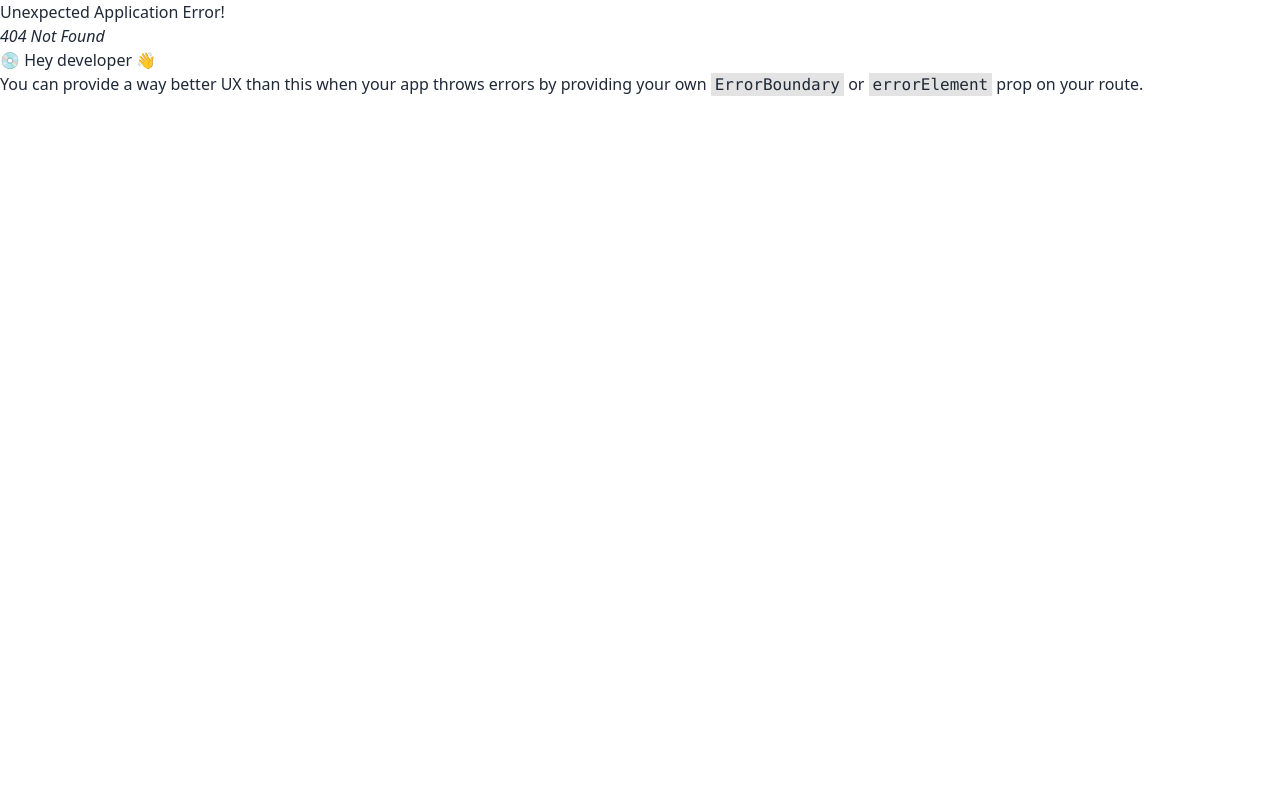
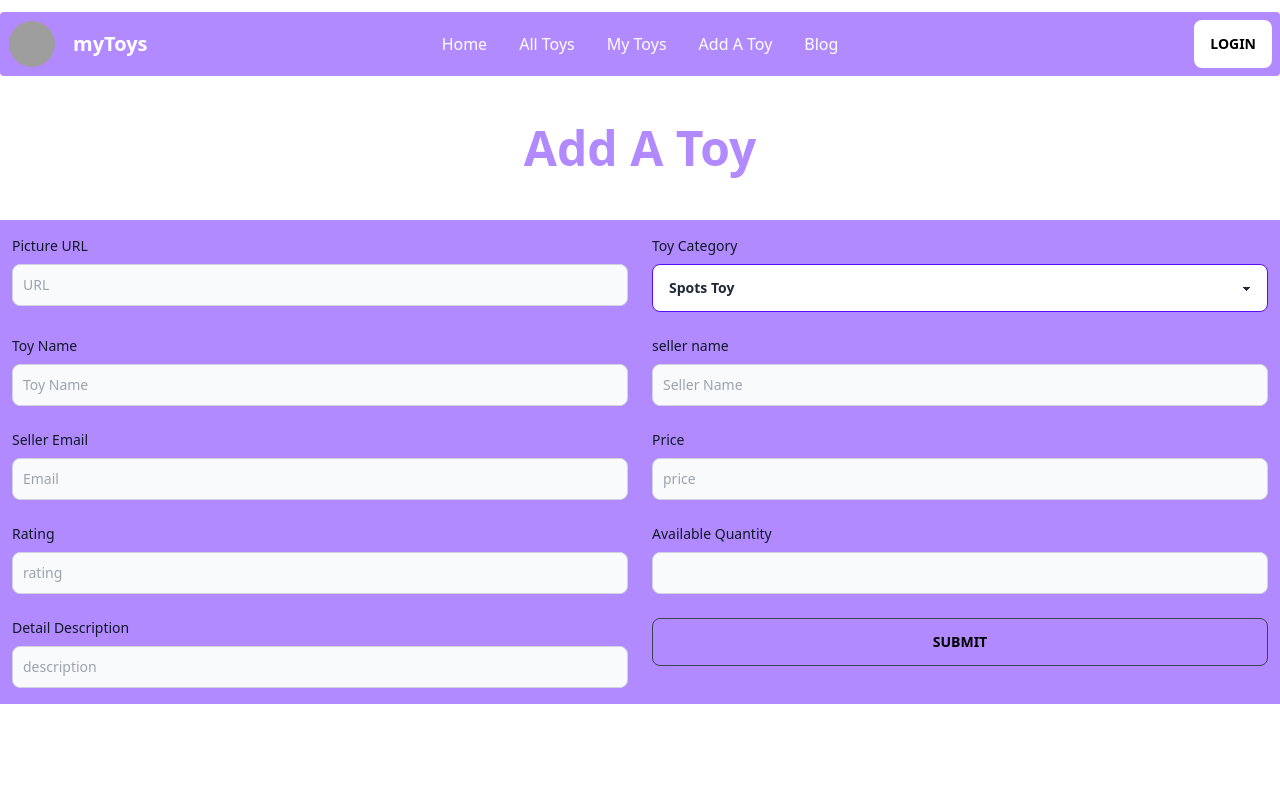
Before and after one commit to abrarazmain/myToys, a React (Vite) app: page /addToys in a window 1280 px wide. Before the commit this address had no page. Shown: the top 800 px of the page. Built offline with nearby package versions, Linux system fonts and the light colour scheme; grey boxes are pictures that could not be loaded.

Commit message:
added add a toy

```diff
--- a/package.json
+++ b/package.json
@@ -15,6 +15,7 @@
     "match-sorter": "^6.3.1",
     "react": "^18.2.0",
     "react-dom": "^18.2.0",
+    "react-hook-form": "^7.43.9",
     "react-router-dom": "^6.11.2",
     "react-tabs": "^6.0.1",
     "sort-by": "^1.2.0"
--- /dev/null
+++ b/src/Pages/AllToys/AddToys.jsx
@@ -0,0 +1,125 @@
+import { useForm } from "react-hook-form";
+
+const AddToys = () => {
+  const { register, handleSubmit } = useForm();
+  const onSubmit = (data) => console.log(data);
+
+  return (
+    <form className="mb-36" onSubmit={handleSubmit(onSubmit)}>
+      <h2 className="text-3xl sm:text-5xl block font-extrabold text-[#b18aff] text-center my-12">
+          Add A Toy
+        </h2>
+      <div className="grid gap-6  md:grid-cols-2 bg-[#b18aff] py-4 px-3  ">
+        <div>
+          <label className="block mb-2 text-sm font-medium text-gray-900">
+            Picture URL
+          </label>
+          <input
+            {...register("url")}
+            type="text"
+            className="bg-gray-50 border border-gray-300 text-gray-900 text-sm rounded-lg focus:ring-blue-500 focus:border-blue-500 block w-full p-2.5"
+            placeholder="URL"
+          />
+        </div>
+        <div>
+          <label className="block mb-2 text-sm font-medium text-gray-900">
+            Toy Category
+          </label>
+          <select
+            {...register("category")}
+            className="select select-primary w-full"
+          >
+            <option>Spots Toy</option>
+            <option>Truck</option>
+            <option>Regular Car</option>
+          </select>
+        </div>
+        <div>
+          <label className="block mb-2 text-sm font-medium text-gray-900">
+            Toy Name
+          </label>
+          <input
+            {...register("name")}
+            className="bg-gray-50 border border-gray-300 text-gray-900 text-sm rounded-lg focus:ring-blue-500 focus:border-blue-500 block w-full p-2.5"
+            type="text"
+            placeholder="Toy Name"
+          />
+        </div>
+        <div>
+          <label className="block mb-2 text-sm font-medium text-gray-900 ">
+            seller name
+          </label>
+          <input
+            {...register("sellerName")}
+            type="text"
+            className="bg-gray-50 border border-gray-300 text-gray-900 text-sm rounded-lg focus:ring-blue-500 focus:border-blue-500 block w-full p-2.5"
+            placeholder="Seller Name"
+          />
+        </div>
+        <div>
+          <label className="block mb-2 text-sm font-medium text-gray-900">
+            Seller Email
+          </label>
+          <input
+            {...register("email")}
+            type="text"
+            className="bg-gray-50 border border-gray-300 text-gray-900 text-sm rounded-lg focus:ring-blue-500 focus:border-blue-500 block w-full p-2.5"
+            placeholder="Email"
+            pattern="[0-9]{3}-[0-9]{2}-[0-9]{3}"
+          />
+        </div>
+        <div>
+          <label className="block mb-2 text-sm font-medium text-gray-900">
+            Price
+          </label>
+          <input
+            {...register("price")}
+            type="text"
+            className="bg-gray-50 border border-gray-300 text-gray-900 text-sm rounded-lg focus:ring-blue-500 focus:border-blue-500 block w-full p-2.5 "
+            placeholder="price"
+          />
+        </div>
+        <div>
+          <label className="block mb-2 text-sm font-medium text-gray-900">
+            Rating
+          </label>
+          <input
+            {...register("rating")}
+            type="number"
+            className="bg-gray-50 border border-gray-300 text-gray-900 text-sm rounded-lg focus:ring-blue-500 focus:border-blue-500 block w-full p-2.5 "
+            placeholder="rating"
+          />
+        </div>
+        <div>
+          <label className="block mb-2 text-sm font-medium text-gray-900">
+            Available Quantity
+          </label>
+          <input
+            {...register("quantity")}
+            type="number"
+            className="bg-gray-50 border border-gray-300 text-gray-900 text-sm rounded-lg focus:ring-blue-500 focus:border-blue-500 block w-full p-2.5 "
+            placeholder=""
+          />
+        </div>
+        <div>
+          <label className="block mb-2 text-sm font-medium text-gray-900">
+            Detail Description
+          </label>
+          <input
+            {...register("des")}
+            type="text"
+            className="bg-gray-50 border border-gray-300 text-gray-900 text-sm rounded-lg focus:ring-blue-500 focus:border-blue-500 block w-full p-2.5 "
+            placeholder="description"
+          />
+        </div>
+        <input
+          className="btn bg-[#b18aff] text-black"
+          type="submit"
+          value="submit"
+        />
+      </div>
+    </form>
+  );
+};
+
+export default AddToys;
--- a/src/Pages/Home/Gallery.jsx
+++ b/src/Pages/Home/Gallery.jsx
@@ -1,11 +1,11 @@
 const Gallery = () => {
   return (
     <>
-      <div className="container mx-auto px-5 py-2 lg:px-32 lg:pt-24">
-        <h2 className="text-3xl sm:text-5xl block font-extrabold text-[#b18aff] text-center my-4">
+      <div className="container mx-auto px-5 py-2 lg:px-32 lg:pt-24 ">
+        <h2 className=" text-5xl block font-extrabold text-[#b18aff] text-center my-4">
           Photo Gallery
         </h2>
-        <div className="-m-1 flex flex-wrap md:-m-2">
+        <div className="-m-1 md:flex flex-wrap md:-m-2">
           <div className="flex w-1/2 flex-wrap">
             <div className="w-1/2 p-1 md:p-2">
               <img
--- a/src/Pages/Register/Login.jsx
+++ b/src/Pages/Register/Login.jsx
@@ -12,10 +12,22 @@ const Login = () => {
                 <button className="w-full max-w-xs font-bold shadow-sm rounded-lg py-3 bg-indigo-100 text-gray-800 flex items-center justify-center transition-all duration-300 ease-in-out focus:outline-none hover:shadow focus:shadow-sm focus:shadow-outline">
                   <div className="bg-white p-2 rounded-full">
                     <svg className="w-4" viewBox="0 0 533.5 544.3">
-                  <path d="M533.5 278.4c0-18.5-1.5-37.1-4.7-55.3H272.1v104.8h147c-6.1 33.8-25.7 63.7-54.4 82.7v68h87.7c51.5-47.4 81.1-117.4 81.1-200.2z" fill="#4285f4" />
-                  <path d="M272.1 544.3c73.4 0 135.3-24.1 180.4-65.7l-87.7-68c-24.4 16.6-55.9 26-92.6 26-71 0-131.2-47.9-152.8-112.3H28.9v70.1c46.2 91.9 140.3 149.9 243.2 149.9z" fill="#34a853" />
-                  <path d="M119.3 324.3c-11.4-33.8-11.4-70.4 0-104.2V150H28.9c-38.6 76.9-38.6 167.5 0 244.4l90.4-70.1z" fill="#fbbc04" />
-                  <path d="M272.1 107.7c38.8-.6 76.3 14 104.4 40.8l77.7-77.7C405 24.6 339.7-.8 272.1 0 169.2 0 75.1 58 28.9 150l90.4 70.1c21.5-64.5 81.8-112.4 152.8-112.4z" fill="#ea4335" />
+                      <path
+                        d="M533.5 278.4c0-18.5-1.5-37.1-4.7-55.3H272.1v104.8h147c-6.1 33.8-25.7 63.7-54.4 82.7v68h87.7c51.5-47.4 81.1-117.4 81.1-200.2z"
+                        fill="#4285f4"
+                      />
+                      <path
+                        d="M272.1 544.3c73.4 0 135.3-24.1 180.4-65.7l-87.7-68c-24.4 16.6-55.9 26-92.6 26-71 0-131.2-47.9-152.8-112.3H28.9v70.1c46.2 91.9 140.3 149.9 243.2 149.9z"
+                        fill="#34a853"
+                      />
+                      <path
+                        d="M119.3 324.3c-11.4-33.8-11.4-70.4 0-104.2V150H28.9c-38.6 76.9-38.6 167.5 0 244.4l90.4-70.1z"
+                        fill="#fbbc04"
+                      />
+                      <path
+                        d="M272.1 107.7c38.8-.6 76.3 14 104.4 40.8l77.7-77.7C405 24.6 339.7-.8 272.1 0 169.2 0 75.1 58 28.9 150l90.4 70.1c21.5-64.5 81.8-112.4 152.8-112.4z"
+                        fill="#ea4335"
+                      />
                     </svg>
                   </div>
                   <span className="ml-4">Login with Google</span>
@@ -24,7 +36,7 @@ const Login = () => {
             </div>
             <div className="my-4 border-b text-center">
               <div className="leading-none px-2 inline-block text-sm text-gray-600 tracking-wide font-medium bg-white transform translate-y-1/2">
-            Or sign up with e-mail
+                Or Login with e-mail
               </div>
             </div>
             <div className="w-full flex-1 ">
@@ -56,8 +68,10 @@ const Login = () => {
                   <span className="ml-3">Login</span>
                 </button>
                 <p className="mt-6 text-sm text-gray-600 text-center">
-                  Do not have an account? <Link className="font-bold text-[#b18aff]" to='/register'>Register.</Link>
-
+                  Do not have an account?{" "}
+                  <Link className="font-bold text-[#b18aff]" to="/register">
+                    Register.
+                  </Link>
                 </p>
               </div>
             </div>
--- a/src/Shared/Navbar.jsx
+++ b/src/Shared/Navbar.jsx
@@ -1,4 +1,4 @@
-import { Link } from "react-router-dom";
+import { Link, NavLink } from "react-router-dom";
 
 const Navbar = () => {
   return (
@@ -26,21 +26,19 @@ const Navbar = () => {
             className="menu menu-compact dropdown-content mt-3 p-2 shadow bg-base-100 rounded-box w-52"
           >
             <li>
-              <Link>Home</Link>
+              <NavLink>Home</NavLink>
+            </li>
+
+            <li></li>
+            <li>
+              <NavLink>My Toys</NavLink>
             </li>
 
             <li>
-              <Link>All Toys</Link>
+              <NavLink>Add A Toy</NavLink>
             </li>
             <li>
-              <Link>My Toys</Link>
-            </li>
-
-            <li>
-              <Link>Add A Toy</Link>
-            </li>
-            <li>
-              <Link>Blog</Link>
+              <NavLink>Blog</NavLink>
             </li>
           </ul>
         </div>
@@ -67,16 +65,19 @@ const Navbar = () => {
           </li>
 
           <li>
-            <Link>Add A Toy</Link>
+            <Link to='/addToys'>Add A Toy</Link>
           </li>
           <li>
-            <Link>Blog</Link>
+            <Link to='/blog'>Blog</Link>
           </li>
         </ul>
       </div>
       <div className="navbar-end">
-        <Link to='/login' className="btn hover:bg-[#f2f7f2] bg-white text-black font-bold  border-none">
-         Login
+        <Link
+          to="/login"
+          className="btn hover:bg-[#f2f7f2] bg-white text-black font-bold  border-none"
+        >
+          Login
         </Link>
       </div>
     </div>
```
Also changed, not shown: src/Routes/Router.jsx (+13 -8 lines), src/Pages/AllToys/MyToys.jsx (added), 1 other file (tests, documents, lock files or other folders). Lines whose indentation alone changed are shown as unchanged.
